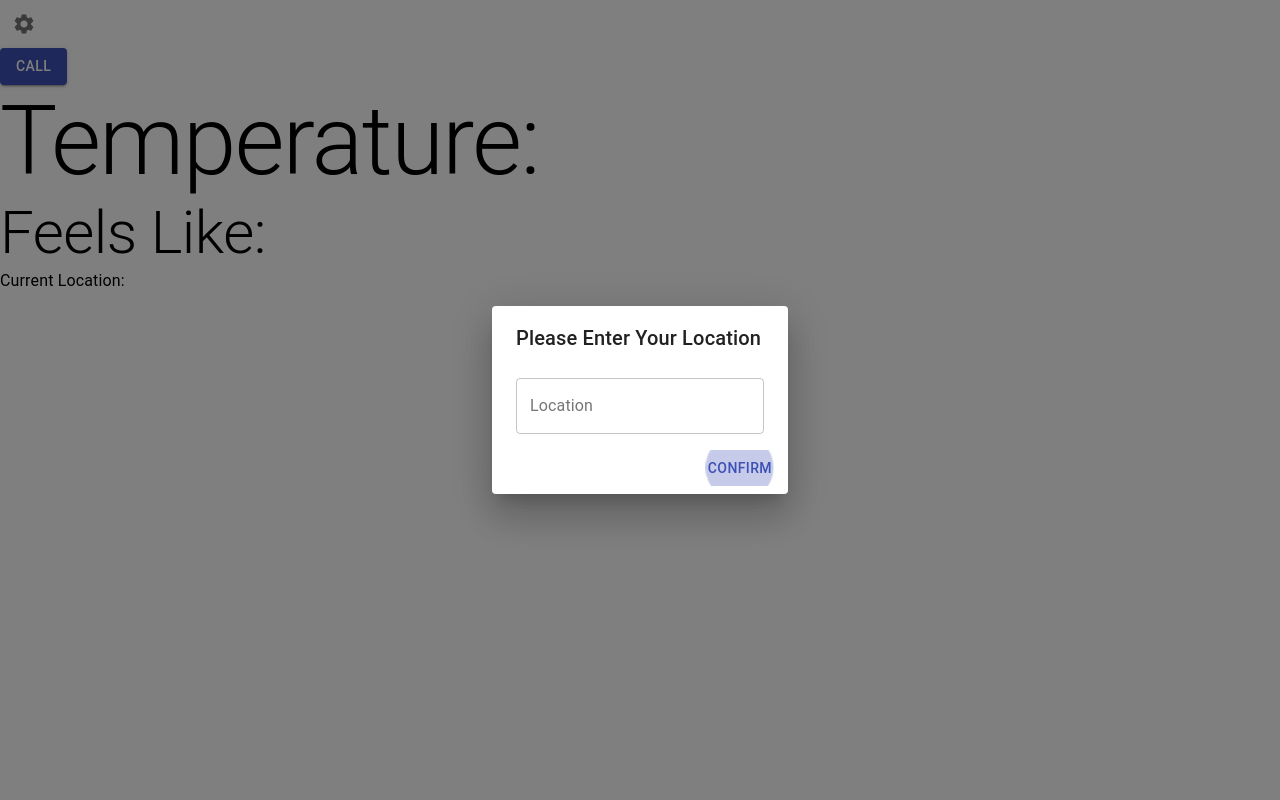
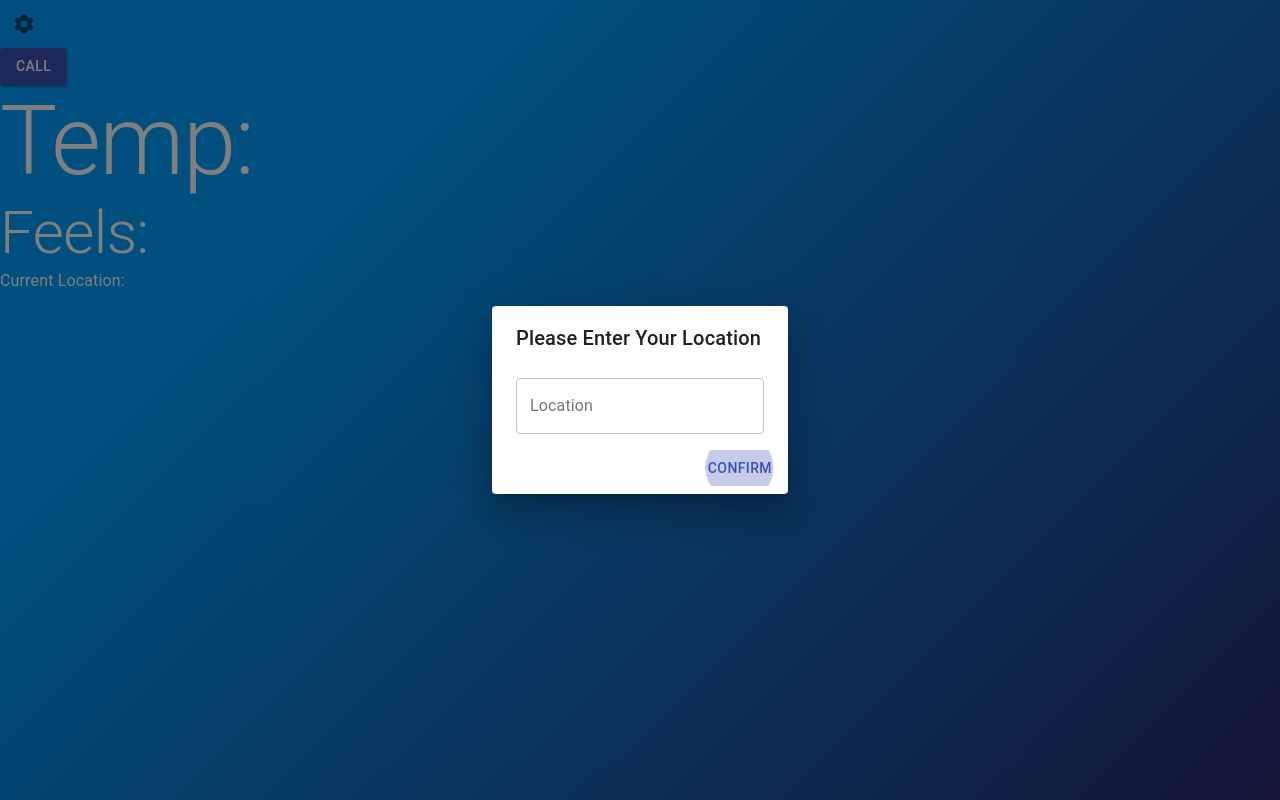
Before and after one commit to Lewis-Hamilton/weather, a React (Create React App) app: page / in a window 1280 px wide. Built offline with nearby package versions, Linux system fonts and the light colour scheme; no server answers.

Commit message:
added background color

```diff
--- a/src/App.js
+++ b/src/App.js
@@ -1,6 +1,21 @@
 import React from "react";
 import Home from "./components/home";
+import { makeStyles } from "@material-ui/core/styles";
+import Box from "@material-ui/core/Box";
+
+const useStyles = makeStyles((theme) => ({
+  root: {
+    background: "linear-gradient(315deg, #2a2a72 0%, #009ffd 74%)",
+    height: "100vh",
+    color: "white",
+  },
+}));
 
 export default function App() {
-  return <Home />;
+  const classes = useStyles();
+  return (
+    <Box className={classes.root}>
+      <Home />
+    </Box>
+  );
 }
--- a/src/components/home.js
+++ b/src/components/home.js
@@ -53,8 +53,8 @@ export default function Home() {
       <Button variant="contained" color="primary" onClick={() => call()}>
         Call
       </Button>
-      <Typography variant="h1">Temperature: {temp}</Typography>
-      <Typography variant="h2">Feels Like: {feel}</Typography>
+      <Typography variant="h1">Temp: {temp}</Typography>
+      <Typography variant="h2">Feels: {feel}</Typography>
       <Typography variatn="h5">Current Location: {city}</Typography>
     </>
   );
```
